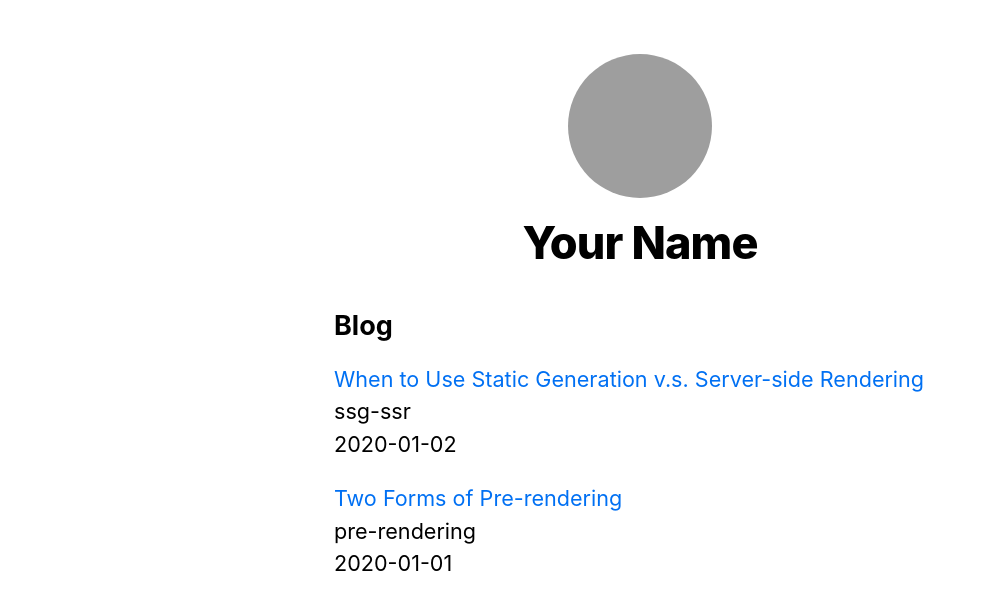
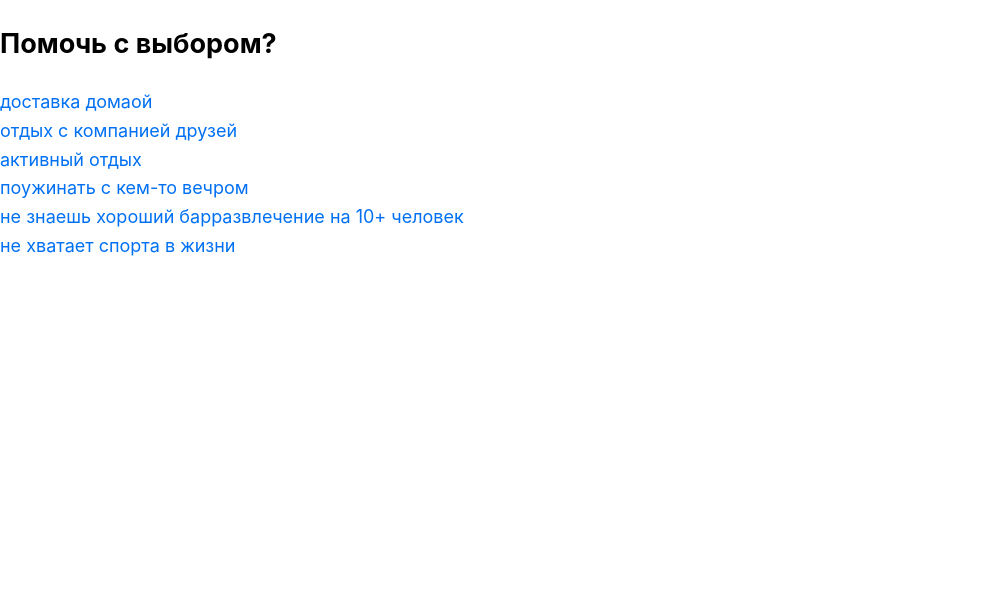
Before and after one commit to zhekablack97/hz-kuda, a Next.js app: page / in a window 1280 px wide. Shown: the top 610 px of the page, without its empty margins (0-986 px from the left). Built offline with nearby package versions, Linux system fonts and the light colour scheme; grey boxes are pictures that could not be loaded.

Commit message:
начало положенно, проект по подбору мест развлечений

```diff
--- a/pages/index.tsx
+++ b/pages/index.tsx
@@ -21,24 +21,16 @@ interface IHome {
 }
 
 const Home: NextPage<IHome> = ({ allPostsData }) => (
-  <Layout home>
-    {/* Keep the existing code here */}
-
-    {/* Add this <section> tag below the existing <section> tag */}
-    <section className={`${utilStyles.headingMd} ${utilStyles.padding1px}`}>
-      <h2 className={utilStyles.headingLg}>Blog</h2>
-      <ul className={utilStyles.list}>
-        {allPostsData.map(({ id, date, title }) => (
-          <li className={utilStyles.listItem} key={id}>
-            <Link href={`/catalog/${id}`}>{title}</Link>
-            <br />
-            {id}
-            <br />
-            {date && date}
-          </li>
-        ))}
-      </ul>
-    </section>
-  </Layout>
+  <section>
+    <h1>Помочь с выбором?</h1>
+    <a href="">доставка домаой</a> <br />
+    <a href="">отдых с компанией друзей</a> <br />
+    <a href="">активный отдых</a> <br />
+    <a href=""> поужинать с кем-то вечром</a> <br />
+    <a href="">не знаешь хороший бар</a>
+    <a href="">развлечение на 10+ человек</a> <br />
+    <a href="">не хватает спорта в жизни </a> <br />
+    <a href=""></a>
+  </section>
 );
 export default Home;
```
